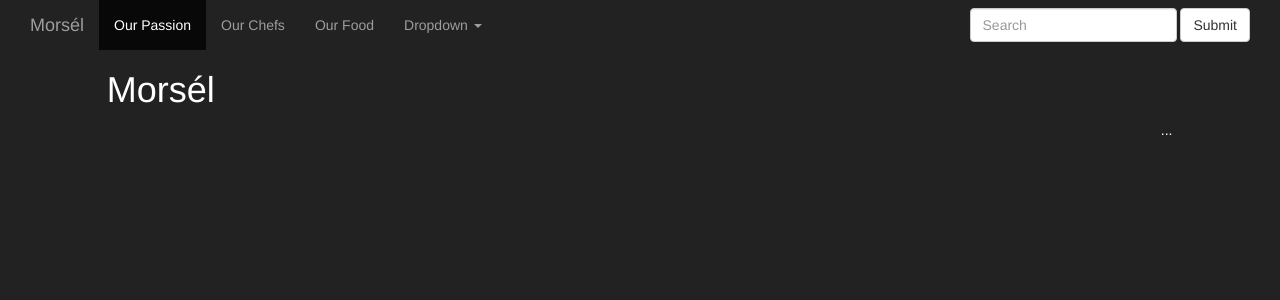
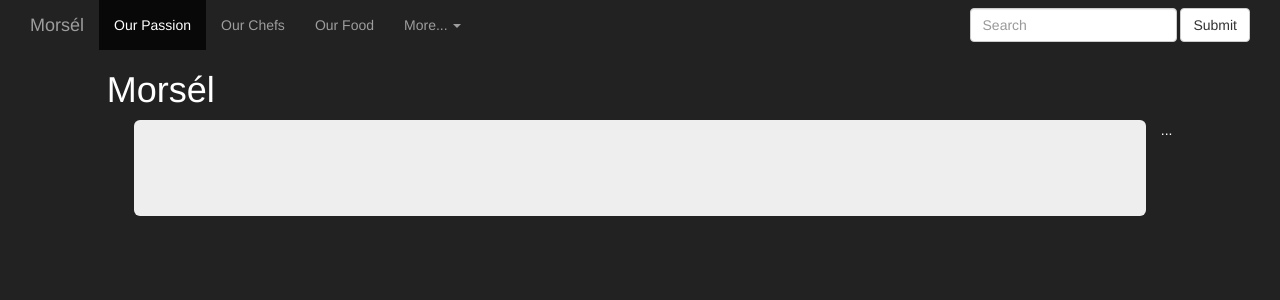
Before and after one commit to ross-eastman-mayden/morselRestaurant, a PHP site: page /src/html/index.html in a window 1280 px wide. Shown: the top 300 px of the page. Run offline with PHP 8.4, Linux system fonts and the light colour scheme.

Commit message:
devedevedevedeve

```diff
--- a/src/customCss/styles.css
+++ b/src/customCss/styles.css
@@ -2,3 +2,16 @@ body {
     background-color: #222222;
     color: #ffffff;
 }
+
+#dropdown-colors {
+    background-color: #222222;
+    color: #ffffff;
+}
+
+.dropdown-menu > li > a{
+    color: inherit;
+}
+
+.header-image {
+    background-image: url("https://www.breaksincornwall.com/wp-content/files_mf/cache/th_1bff74efafdca50cff65656f946109fa_gourmet0151.jpg");
+}
--- a/src/html/index.html
+++ b/src/html/index.html
@@ -27,9 +27,9 @@
                     <li class="active"><a href="#">Our Passion <span class="sr-only">(current)</span></a></li>
                     <li><a href="#">Our Chefs </a></li>
                     <li><a href="#">Our Food </a></li>
-                    <li class="More...">
-                        <a href="#" class="dropdown-toggle" data-toggle="dropdown" role="button" aria-haspopup="true" aria-expanded="false">Dropdown <span class="caret"></span></a>
-                        <ul class="dropdown-menu">
+                    <li class="dropdown">
+                        <a href="#" class="dropdown-toggle" data-toggle="dropdown" role="button" aria-haspopup="true" aria-expanded="false">More... <span class="caret"></span></a>
+                        <ul id="dropdown-colors" class="dropdown-menu">
                             <li><a href="#">Seasonal Menus</a></li>
                             <li><a href="#">Ask A Question</a></li>
                             <li><a href="#">Suggest Improvements</a></li>
@@ -53,7 +53,12 @@
     <h1 class="row col-sm-offset-1">Mors&eacute;l</h1>
 </header>
 <main class="col-md-10 col-sm-offset-1">
+<div class="jumbotron">
+    <div class="container header-image">
 
+    </div>
+
+</div>
 </main>
 
 
```
